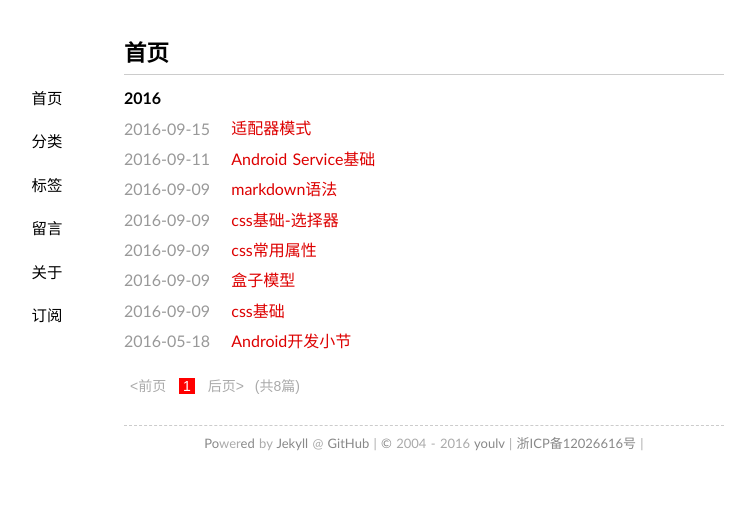
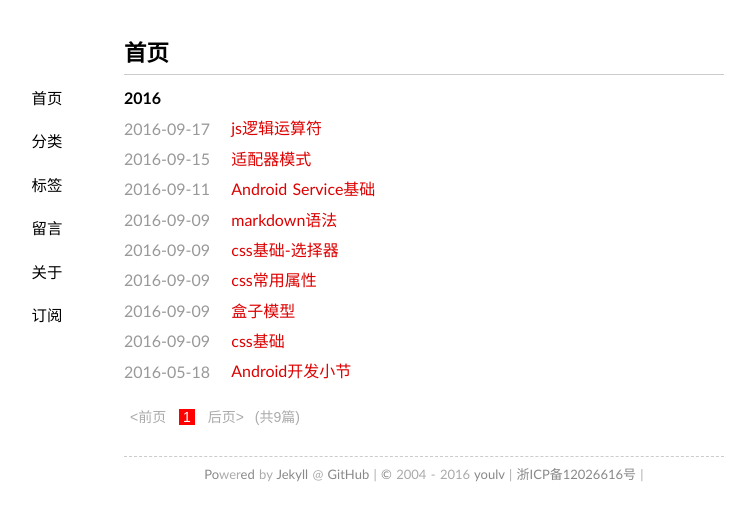
Before and after one commit to aliveaway/aliveaway.github.io, a Jekyll site: the page built from index.html, in a window 1280 px wide. Shown: the top 521 px of the page, without its empty margins (216-971 px from the left). Built offline with Jekyll 4.4.1, drawn with Linux system fonts in a browser that asks for light colours; Markdown is read by kramdown in place of the engine named in the settings; the list of posts is cut into pages by our own code; comment, search, counter and statistics services are not loaded.

Commit message:
modify linenum

```diff
--- /dev/null
+++ b/_posts/2016-09-17-js-logic-math.md
@@ -0,0 +1,7 @@
+---
+layout: post
+title: js逻辑运算符
+category: web开发
+tags: javascript
+description:
+---
```
Also changed, not shown: _posts/2016-09-15-adapter-pattern.md (+7 -6 lines).
